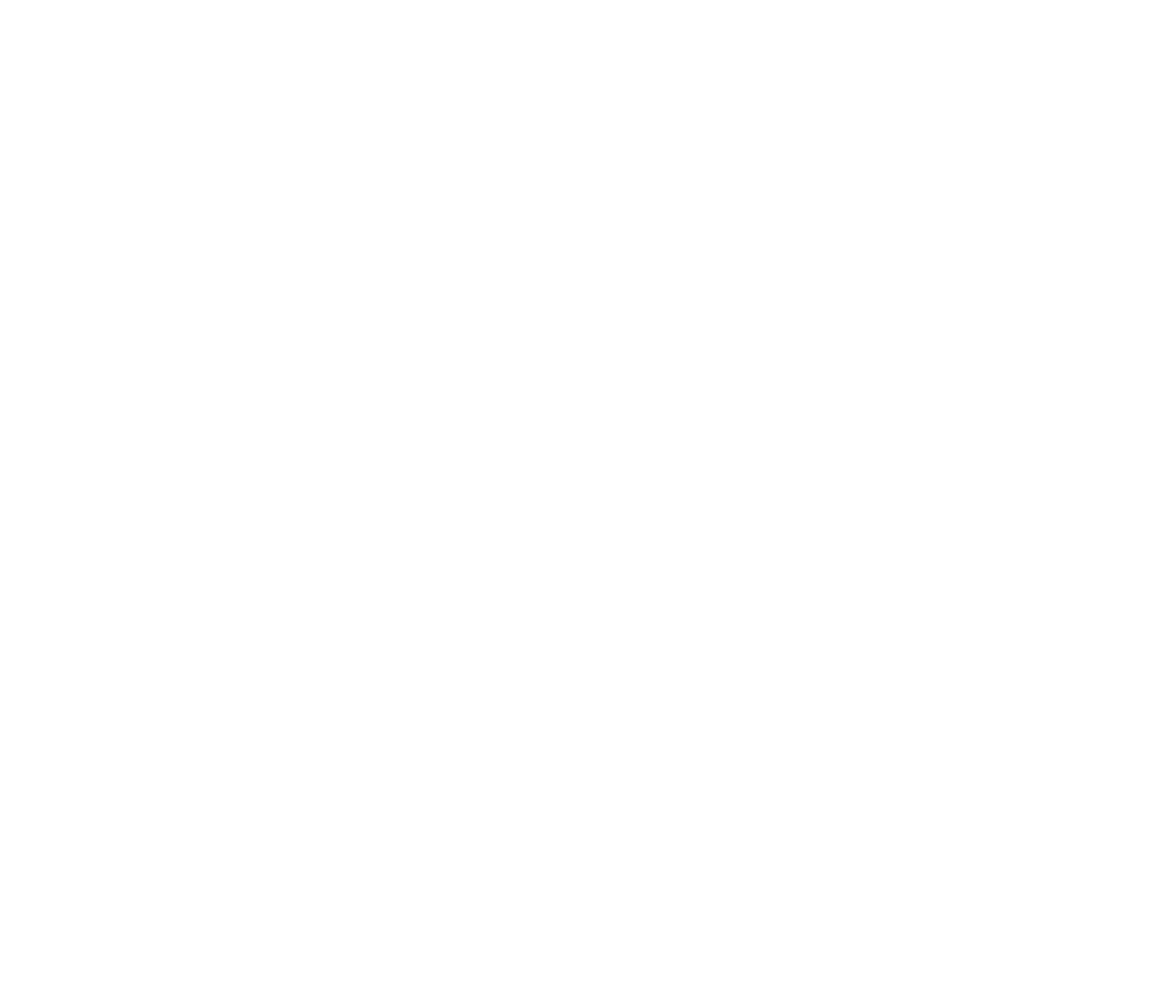
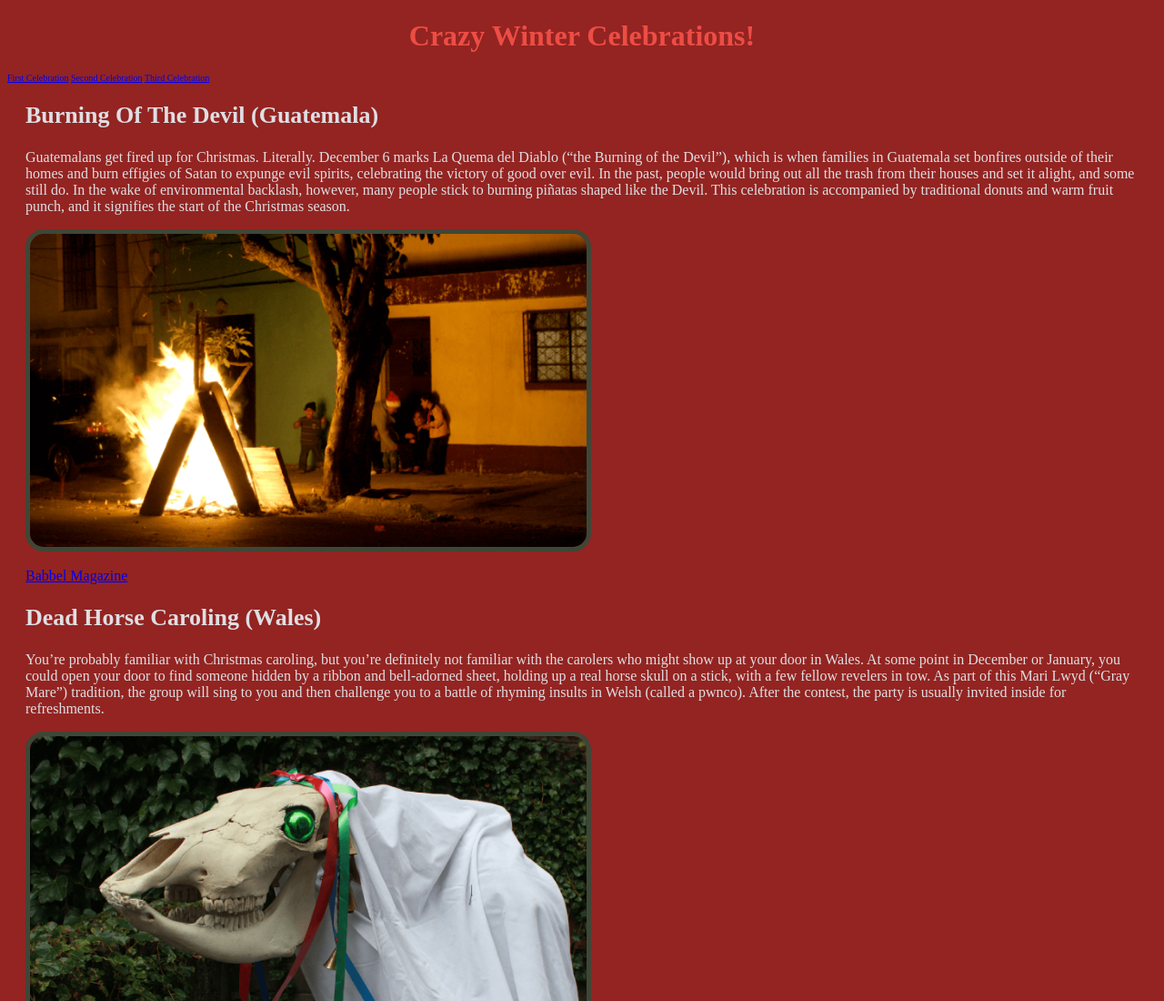
Before and after one commit to CSF2223/holidaydesign-FelixJames1, a plain HTML site: page index.html in a window 1280 px wide. Shown: the top 1100 px of the page at 91% size. Before the commit the page ends 800 px from the top, so only its background shows below. Drawn offline with Linux system fonts and the light colour scheme.

Commit message:
Added Content need to style

```diff
--- a/index.html
+++ b/index.html
@@ -5,8 +5,43 @@
     <meta name="viewport" content="width=device-width, initial-scale=1.0">
     <meta http-equiv="X-UA-Compatible" content="ie=edge">
     <title>Holiday Design</title>
+    <link rel="stylesheet" href="style.css" type="text/css" />
 </head>
 <body>
 
+    <h1 class="title">Crazy Winter Celebrations!</h1>
+
+    <a href="#celebration1">First Celebration</a>
+    <a href="#celebration2">Second Celebration</a>
+    <a href="#celebration3">Third Celebration</a>
+
+    <div class="celebrations">
+
+        <div class="celebration1">
+            <a id="celebration1"></a>
+            <h2>Burning Of The Devil (Guatemala)</h2>
+            <p>Guatemalans get fired up for Christmas. Literally. December 6 marks La Quema del Diablo (“the Burning of the Devil”), which is when families in Guatemala set bonfires outside of their homes and burn effigies of Satan to expunge evil spirits, celebrating the victory of good over evil. In the past, people would bring out all the trash from their houses and set it alight, and some still do. In the wake of environmental backlash, however, many people stick to burning piñatas shaped like the Devil. This celebration is accompanied by traditional donuts and warm fruit punch, and it signifies the start of the Christmas season.</p>
+            <img src="assets/burning.webp"></img>
+            <p><a href="https://www.babbel.com/en/magazine/11-wacky-holiday-traditions-around-the-world">Babbel Magazine</a></p>
+        </div> <!-- Close celebration1 -->
+
+        <div class="celebration2">
+            <a id="celebration2"></a>
+            <h2>Dead Horse Caroling (Wales)</h2>
+            <p>You’re probably familiar with Christmas caroling, but you’re definitely not familiar with the carolers who might show up at your door in Wales. At some point in December or January, you could open your door to find someone hidden by a ribbon and bell-adorned sheet, holding up a real horse skull on a stick, with a few fellow revelers in tow. As part of this Mari Lwyd (“Gray Mare”) tradition, the group will sing to you and then challenge you to a battle of rhyming insults in Welsh (called a pwnco). After the contest, the party is usually invited inside for refreshments.</p>
+            <img src="assets/deadhorse.webp"></img>
+            <p><a href="https://www.babbel.com/en/magazine/11-wacky-holiday-traditions-around-the-world">Babbel Magazine</a></p>
+        </div> <!-- Close celebration2 -->
+
+        <div class="celebration3">
+            <a id="celebration3"></a>
+            <h2>KFC for Christmas (Japan)</h2>
+            <p>In the United States, we associate Christmas with ham or figgy pudding, but in Japan, it’s all about Kentucky Fried Chicken. An estimated 3.5 million Japanese families eat fried chicken on Christmas Eve thanks to a marketing stunt by KFC in the 1970s called Kurisumasu ni wa Kentakkii (“Kentucky for Christmas”). Christians make up a very small percentage of the Japanese population, so this campaign made up for a lack of Christmas holiday traditions. The KFC Christmas Meal is so popular, many customers pre-order their dinners — which include fried chicken, cake and champagne — months in advance.</p>
+            <img src="assets/kfcchristmas.webp"></img>
+            <p><a href="https://www.babbel.com/en/magazine/11-wacky-holiday-traditions-around-the-world">Babbel Magazine</a></p>
+        </div> <!-- Close celebration3 -->
+
+    </div> <!-- Close celebrations -->
+
 </body>
 </html>
--- a/style.css
+++ b/style.css
@@ -0,0 +1,42 @@
+/*
+Color Palette
+background color:  #932421
+font color:        #ed4d45
+secondary color:   #dedfe4
+tertiary color:    #3f4636
+*/
+
+html {
+    font-size:62.5%;    /* Default font size is 16px- 62.5% of 16 is 10px -
+                           1 rem (relative unit) now will be equivalent to 10px */
+}
+
+body {
+    background-color: #932421;
+}
+
+.title {
+    font-size: 3.2rem;
+    text-align: center;
+    color: #ed4d45;
+}
+
+.celebrations {
+    color: #dedfe4;
+    padding-left: 2rem;
+    padding-right: 2rem;
+}
+
+.celebrations h2 {
+    font-size: 2.6rem;
+}
+
+.celebrations p {
+    font-size: 1.6rem;
+}
+
+.celebrations img {
+    width: 50%;
+    border: 0.5rem solid #3f4636;
+    border-radius: 2rem
+}
```
Also changed, not shown: assets/burning.webp (added), assets/deadhorse.webp (added), assets/kfcchristmas.webp (added).
